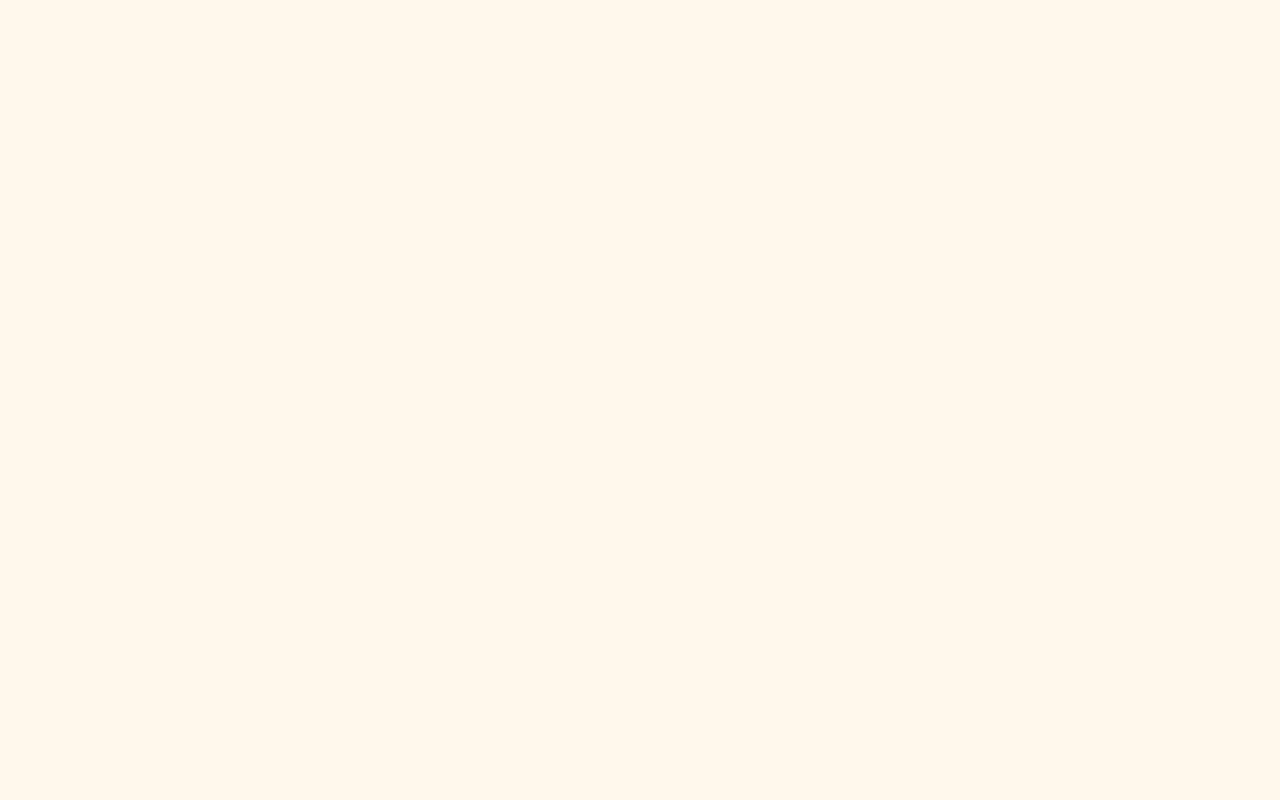
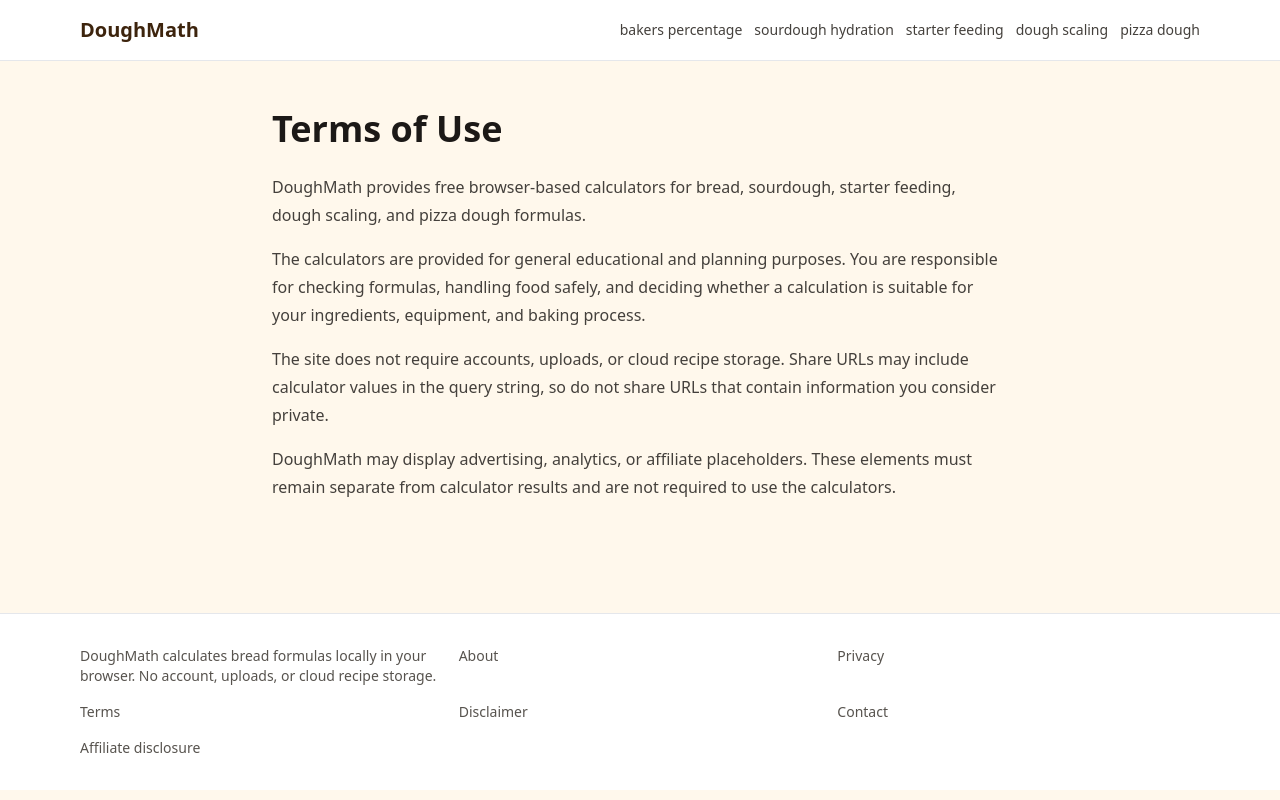
Before and after one commit to whywbhydyq/DoughMath, a Next.js app: page /terms in a window 1280 px wide. Before the commit this address had no page. Built offline with nearby package versions, Linux system fonts and the light colour scheme.

Commit message:
Fix review basics

```diff
--- a/src/app/contact/page.tsx
+++ b/src/app/contact/page.tsx
@@ -1,3 +1,3 @@
 import type { Metadata } from 'next';
 export const metadata: Metadata = { title: 'Contact | DoughMath', description: 'Contact information for DoughMath calculator feedback and formula issue reports.', alternates: { canonical: '/contact' } };
-export default function ContactPage(){return <main className="mx-auto max-w-3xl px-4 py-12"><h1 className="text-4xl font-bold">Contact</h1><div className="mt-6 space-y-4 leading-7 text-stone-700"><p>Use this page as the contact point for DoughMath feedback, formula corrections, accessibility issues, and advertising or affiliate disclosure questions.</p><p>For now, contact is handled through the site owner’s published project channels. Do not send private recipes, health information, or personal data through calculator URLs.</p><p>When reporting a formula issue, include the calculator page, input values, expected result, and actual result. DoughMath does not need names, accounts, photos, or uploaded recipe files to investigate calculation issues.</p></div></main>}
+export default function ContactPage(){return <main className="mx-auto max-w-3xl px-4 py-12"><h1 className="text-4xl font-bold">Contact</h1><div className="mt-6 space-y-4 leading-7 text-stone-700"><p>Use this page as the contact point for DoughMath feedback, formula corrections, accessibility issues, and advertising or affiliate disclosure questions.</p><p>For project issues, use the GitHub repository issue tracker: <a className="underline" href="https://github.com/whywbhydyq/DoughMath/issues">DoughMath issues</a>.</p><p>When reporting a formula issue, include the calculator page, input values, expected result, and actual result. DoughMath does not need names, accounts, photos, health information, or uploaded recipe files to investigate calculation issues.</p></div></main>}
--- a/src/app/layout.tsx
+++ b/src/app/layout.tsx
@@ -1,9 +1,10 @@
 import type {Metadata,Viewport} from 'next';
+import Script from 'next/script';
 import {Analytics} from '@vercel/analytics/next';
 import Link from 'next/link';
 import './globals.css';
-export const metadata:Metadata={metadataBase:new URL('https://doughmath.ymirtool.com'),title:{default:'DoughMath | Bread & Sourdough Calculator',template:'%s'},description:"Calculate baker's percentages, sourdough hydration, starter feedings, dough scaling, and pizza dough weights in grams.",alternates:{canonical:'/'},openGraph:{type:'website',title:'DoughMath | Bread & Sourdough Calculator',description:'Browser-only bread formula calculators for home bakers.'}};
+export const metadata:Metadata={metadataBase:new URL('https://doughmath.ymirtool.com'),title:{default:'DoughMath | Bread & Sourdough Calculator',template:'%s'},description:"Calculate baker's percentages, sourdough hydration, starter feedings, dough scaling, and pizza dough weights in grams.",alternates:{canonical:'/'},openGraph:{type:'website',title:'DoughMath | Bread & Sourdough Calculator',description:'Browser-only bread formula calculators for home bakers.'},other:{'google-adsense-account':'ca-pub-1653188471819736'}};
 export const viewport:Viewport={width:'device-width',initialScale:1};
 const links=['bakers-percentage-calculator','sourdough-hydration-calculator','starter-feeding-calculator','dough-scaling-calculator','pizza-dough-calculator'];
-const legal=[['/about','About'],['/privacy','Privacy'],['/disclaimer','Disclaimer'],['/contact','Contact'],['/affiliate-disclosure','Affiliate disclosure']];
-export default function RootLayout({children}:{children:React.ReactNode}){return <html lang="en"><body><header className="no-print border-b bg-white"><div className="mx-auto flex max-w-6xl flex-wrap items-center justify-between gap-3 px-4 py-4"><Link href="/" className="text-xl font-bold text-dough-900">DoughMath</Link><nav className="flex flex-wrap gap-3 text-sm" aria-label="Main navigation">{links.map(l=><Link className="text-stone-700 hover:text-dough-700" key={l} href={`/${l}`}>{l.replaceAll('-',' ').replace('calculator','')}</Link>)}</nav></div></header>{children}<footer className="no-print mt-16 border-t bg-white"><div className="mx-auto grid max-w-6xl gap-4 px-4 py-8 text-sm text-stone-600 sm:grid-cols-3"><p>DoughMath calculates bread formulas locally in your browser. No account, uploads, or cloud recipe storage.</p>{legal.map(([href,label])=><Link key={href} href={href}>{label}</Link>)}</div></footer><Analytics/></body></html>}
+const legal=[['/about','About'],['/privacy','Privacy'],['/terms','Terms'],['/disclaimer','Disclaimer'],['/contact','Contact'],['/affiliate-disclosure','Affiliate disclosure']];
+export default function RootLayout({children}:{children:React.ReactNode}){return <html lang="en"><body><Script id="adsbygoogle-init" async src="https://pagead2.googlesyndication.com/pagead/js/adsbygoogle.js?client=ca-pub-1653188471819736" crossOrigin="anonymous" strategy="afterInteractive"/><header className="no-print border-b bg-white"><div className="mx-auto flex max-w-6xl flex-wrap items-center justify-between gap-3 px-4 py-4"><Link href="/" className="text-xl font-bold text-dough-900">DoughMath</Link><nav className="flex flex-wrap gap-3 text-sm" aria-label="Main navigation">{links.map(l=><Link className="text-stone-700 hover:text-dough-700" key={l} href={`/${l}`}>{l.replaceAll('-',' ').replace('calculator','')}</Link>)}</nav></div></header>{children}<footer className="no-print mt-16 border-t bg-white"><div className="mx-auto grid max-w-6xl gap-4 px-4 py-8 text-sm text-stone-600 sm:grid-cols-3"><p>DoughMath calculates bread formulas locally in your browser. No account, uploads, or cloud recipe storage.</p>{legal.map(([href,label])=><Link key={href} href={href}>{label}</Link>)}</div></footer><Analytics/></body></html>}
--- a/src/app/page.tsx
+++ b/src/app/page.tsx
@@ -1,3 +1,4 @@
 import Link from 'next/link';
 const tools=[['bakers-percentage-calculator',"Baker's Percentage Calculator"],['sourdough-hydration-calculator','Sourdough Hydration Calculator'],['starter-feeding-calculator','Starter Feeding Calculator'],['dough-scaling-calculator','Dough Scaling Calculator'],['pizza-dough-calculator','Pizza Dough Calculator']];
-export default function Home(){return <main className="mx-auto max-w-6xl px-4 py-12"><section className="mx-auto max-w-3xl text-center"><p className="text-sm font-semibold uppercase tracking-widest text-dough-700">DoughMath</p><h1 className="mt-3 text-5xl font-bold tracking-tight">Bread & Sourdough Calculator</h1><p className="mt-5 text-lg text-stone-600">Calculate baker's percentages, sourdough hydration, starter feedings, dough scaling, and pizza dough weights in grams.</p><p className="mt-3 text-sm text-stone-500">No login. No uploads. No cloud recipe storage. All calculations run in your browser.</p></section><section className="mt-10 grid gap-4 sm:grid-cols-2 lg:grid-cols-3">{tools.map(([slug,name])=><Link key={slug} href={`/${slug}`} className="rounded-3xl border bg-white p-6 shadow-sm hover:shadow-md"><h2 className="text-xl font-semibold">{name}</h2><p className="mt-3 text-sm text-stone-600">Open the local calculator, copy results, print a recipe card, and share URL state.</p></Link>)}</section></main>}
+const guides=[['guides/bakers-percentage',"How Baker's Percentage Works"],['guides/total-hydration-vs-added-hydration','Total vs Added Hydration'],['guides/sourdough-starter-feeding-ratios','Starter Feeding Ratios'],['guides/how-to-scale-bread-recipes','How to Scale Bread Recipes'],['guides/why-use-grams-for-bread-baking','Why Use Grams for Baking']];
+export default function Home(){return <main className="mx-auto max-w-6xl px-4 py-12"><section className="mx-auto max-w-3xl text-center"><p className="text-sm font-semibold uppercase tracking-widest text-dough-700">DoughMath</p><h1 className="mt-3 text-5xl font-bold tracking-tight">Bread & Sourdough Calculator</h1><p className="mt-5 text-lg text-stone-600">Calculate baker's percentages, sourdough hydration, starter feedings, dough scaling, and pizza dough weights in grams.</p><p className="mt-3 text-sm text-stone-500">No login. No uploads. No cloud recipe storage. All calculations run in your browser.</p></section><section className="mt-10 grid gap-4 sm:grid-cols-2 lg:grid-cols-3">{tools.map(([slug,name])=><Link key={slug} href={`/${slug}`} className="rounded-3xl border bg-white p-6 shadow-sm hover:shadow-md"><h2 className="text-xl font-semibold">{name}</h2><p className="mt-3 text-sm text-stone-600">Open the local calculator, copy results, print a recipe card, and share URL state.</p></Link>)}</section><section className="mt-12 rounded-3xl border bg-white p-6 shadow-sm"><h2 className="text-2xl font-semibold">Baking math guides</h2><p className="mt-2 text-sm text-stone-600">Short explanations for the formulas used by the calculators.</p><div className="mt-4 flex flex-wrap gap-2">{guides.map(([href,label])=><Link key={href} href={`/${href}`} className="rounded-full border px-3 py-1 text-sm hover:bg-stone-50">{label}</Link>)}</div></section></main>}
--- a/src/app/sitemap.ts
+++ b/src/app/sitemap.ts
@@ -3,6 +3,7 @@ import { allPages, BASE_URL } from '@/lib/pageData';
 import { guidePaths } from '@/lib/guideData';
 
 const extraPages = [
+  { canonicalPath: '/terms', priority: 0.4, changeFrequency: 'yearly' as const },
   { canonicalPath: '/contact', priority: 0.4, changeFrequency: 'yearly' as const },
   { canonicalPath: '/affiliate-disclosure', priority: 0.4, changeFrequency: 'yearly' as const }
 ];
--- /dev/null
+++ b/src/app/terms/page.tsx
@@ -0,0 +1,3 @@
+import type { Metadata } from 'next';
+export const metadata: Metadata = { title: 'Terms of Use | DoughMath', description: 'Terms of use for DoughMath browser-only bread and sourdough calculators.', alternates: { canonical: '/terms' } };
+export default function TermsPage(){return <main className="mx-auto max-w-3xl px-4 py-12"><h1 className="text-4xl font-bold">Terms of Use</h1><div className="mt-6 space-y-4 leading-7 text-stone-700"><p>DoughMath provides free browser-based calculators for bread, sourdough, starter feeding, dough scaling, and pizza dough formulas.</p><p>The calculators are provided for general educational and planning purposes. You are responsible for checking formulas, handling food safely, and deciding whether a calculation is suitable for your ingredients, equipment, and baking process.</p><p>The site does not require accounts, uploads, or cloud recipe storage. Share URLs may include calculator values in the query string, so do not share URLs that contain information you consider private.</p><p>DoughMath may display advertising, analytics, or affiliate placeholders. These elements must remain separate from calculator results and are not required to use the calculators.</p></div></main>}
```
Also changed, not shown: public/ads.txt (added).
